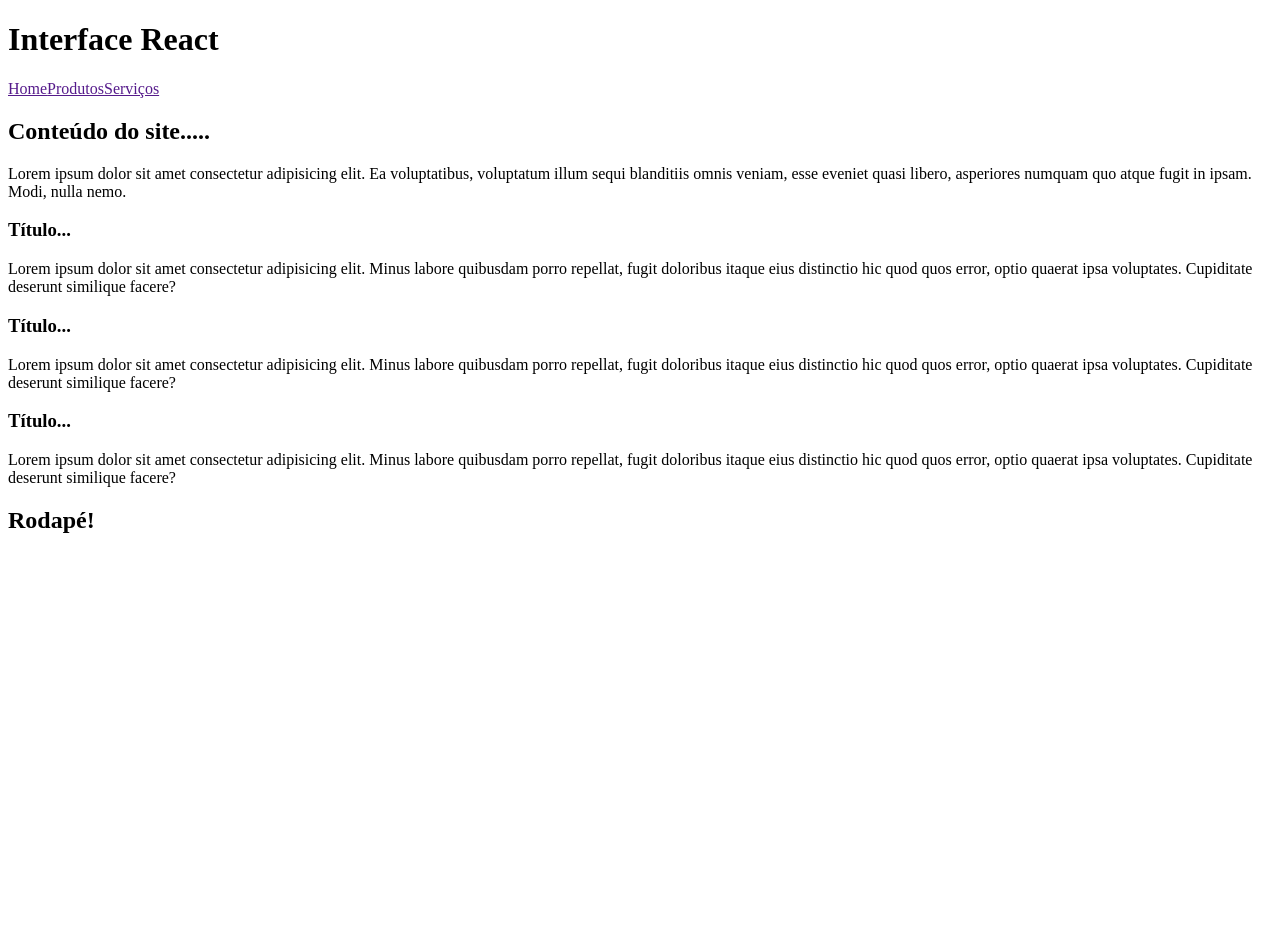
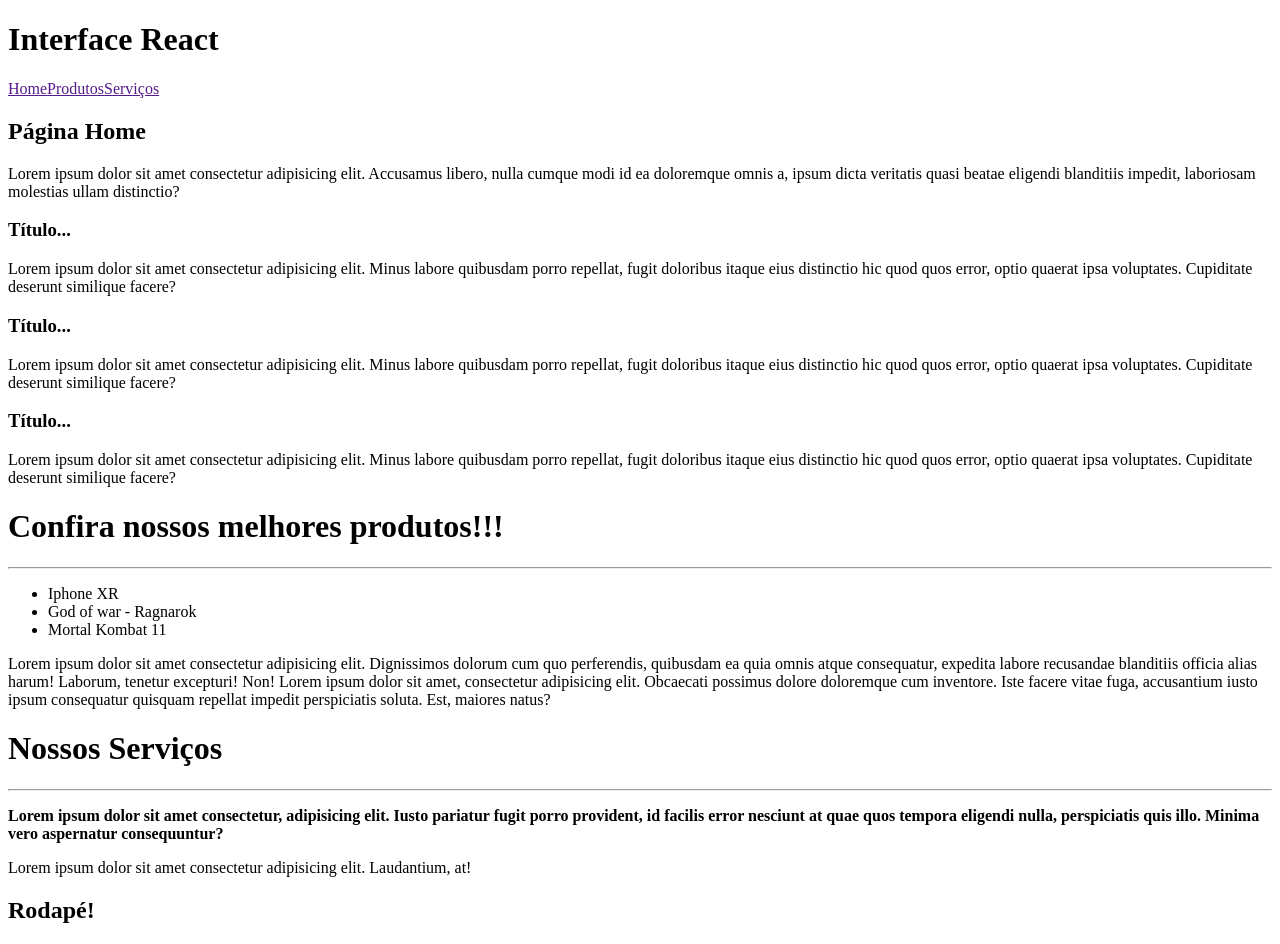
Before and after one commit to thiagoribeiro2003/meu-app, a React (Create React App) app: page / in a window 1280 px wide. Before the commit the page ends 800 px from the top, so only its background shows below. Built offline with nearby package versions, Linux system fonts and the light colour scheme.

Commit message:
Criação da pasta pages
Criação da pasta pages e dos arquivos Produtos.jsx e Servicos.jsx

```diff
--- a/package.json
+++ b/package.json
@@ -8,6 +8,7 @@
     "@testing-library/user-event": "^13.5.0",
     "react": "^18.2.0",
     "react-dom": "^18.2.0",
+    "react-router-dom": "^5.3.4",
     "react-scripts": "5.0.1",
     "web-vitals": "^2.1.4"
   },
--- a/src/App.jsx
+++ b/src/App.jsx
@@ -1,13 +1,17 @@
 import Cabecalho from "./components/layout/Cabecalho";
-import Conteudo from "./components/layout/Conteudo";
 import Rodape from "./components/layout/Rodape";
+import Home from "./pages/Home";
+import Produtos from "./pages/Produtos";
+import Servicos from "./pages/Servicos";
 
 const App = () => {
   return (
     // Fragmento - tag vazia que serve para agrupar elementos sem ter que fazer uma nova div
     <>
       <Cabecalho />
-      <Conteudo />
+      <Home />
+      <Produtos />
+      <Servicos />
       <Rodape />
     </>
   );
--- a/src/components/layout/Conteudo.jsx
+++ /dev/null
@@ -1,21 +0,0 @@
-import Artigo from "../Artigo";
-const Conteudo = () => {
-  return (
-    <main>
-      <section>
-        <h2>Conteúdo do site.....</h2>
-        <p>
-          Lorem ipsum dolor sit amet consectetur adipisicing elit. Ea
-          voluptatibus, voluptatum illum sequi blanditiis omnis veniam, esse
-          eveniet quasi libero, asperiores numquam quo atque fugit in ipsam.
-          Modi, nulla nemo.
-        </p>
-
-        <Artigo />
-        <Artigo />
-        <Artigo />
-      </section>
-    </main>
-  );
-};
-export default Conteudo;
--- /dev/null
+++ b/src/pages/Home.jsx
@@ -0,0 +1,20 @@
+import Artigo from "../components/Artigo";
+
+const Home = () => {
+  return (
+    <>
+      <h2>Página Home</h2>
+      <p>
+        Lorem ipsum dolor sit amet consectetur adipisicing elit. Accusamus
+        libero, nulla cumque modi id ea doloremque omnis a, ipsum dicta
+        veritatis quasi beatae eligendi blanditiis impedit, laboriosam molestias
+        ullam distinctio?
+      </p>
+      <Artigo />
+      <Artigo />
+      <Artigo />
+    </>
+  );
+};
+
+export default Home;
--- /dev/null
+++ b/src/pages/Produtos.jsx
@@ -0,0 +1,26 @@
+const Produtos = () => {
+  return (
+    <>
+      <h1>Confira nossos melhores produtos!!!</h1>
+      <hr />
+
+      <ul>
+        <li>Iphone XR</li>
+        <li>God of war - Ragnarok</li>
+        <li>Mortal Kombat 11</li>
+      </ul>
+
+      <p>
+        Lorem ipsum dolor sit amet consectetur adipisicing elit. Dignissimos
+        dolorum cum quo perferendis, quibusdam ea quia omnis atque consequatur,
+        expedita labore recusandae blanditiis officia alias harum! Laborum,
+        tenetur excepturi! Non! Lorem ipsum dolor sit amet, consectetur
+        adipisicing elit. Obcaecati possimus dolore doloremque cum inventore.
+        Iste facere vitae fuga, accusantium iusto ipsum consequatur quisquam
+        repellat impedit perspiciatis soluta. Est, maiores natus?
+      </p>
+    </>
+  );
+};
+
+export default Produtos;
--- /dev/null
+++ b/src/pages/Servicos.jsx
@@ -0,0 +1,23 @@
+const Servicos = () => {
+  return (
+    <>
+      <h1>Nossos Serviços</h1>
+      <hr />
+
+      <p>
+        <strong>
+          Lorem ipsum dolor sit amet consectetur, adipisicing elit. Iusto
+          pariatur fugit porro provident, id facilis error nesciunt at quae quos
+          tempora eligendi nulla, perspiciatis quis illo. Minima vero aspernatur
+          consequuntur?
+        </strong>
+      </p>
+
+      <p>
+        Lorem ipsum dolor sit amet consectetur adipisicing elit. Laudantium, at!
+      </p>
+    </>
+  );
+};
+
+export default Servicos;
```
Also changed, not shown: 1 other file (tests, documents, lock files or other folders).
